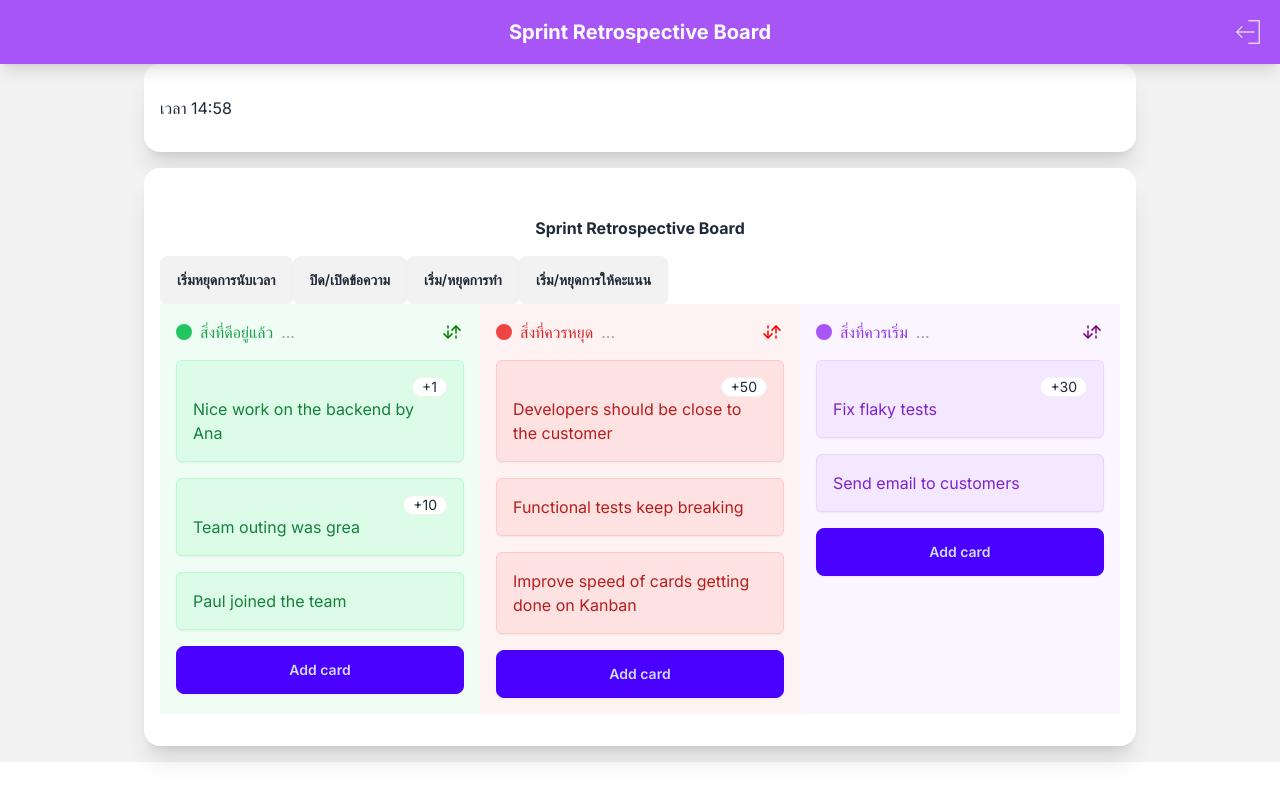
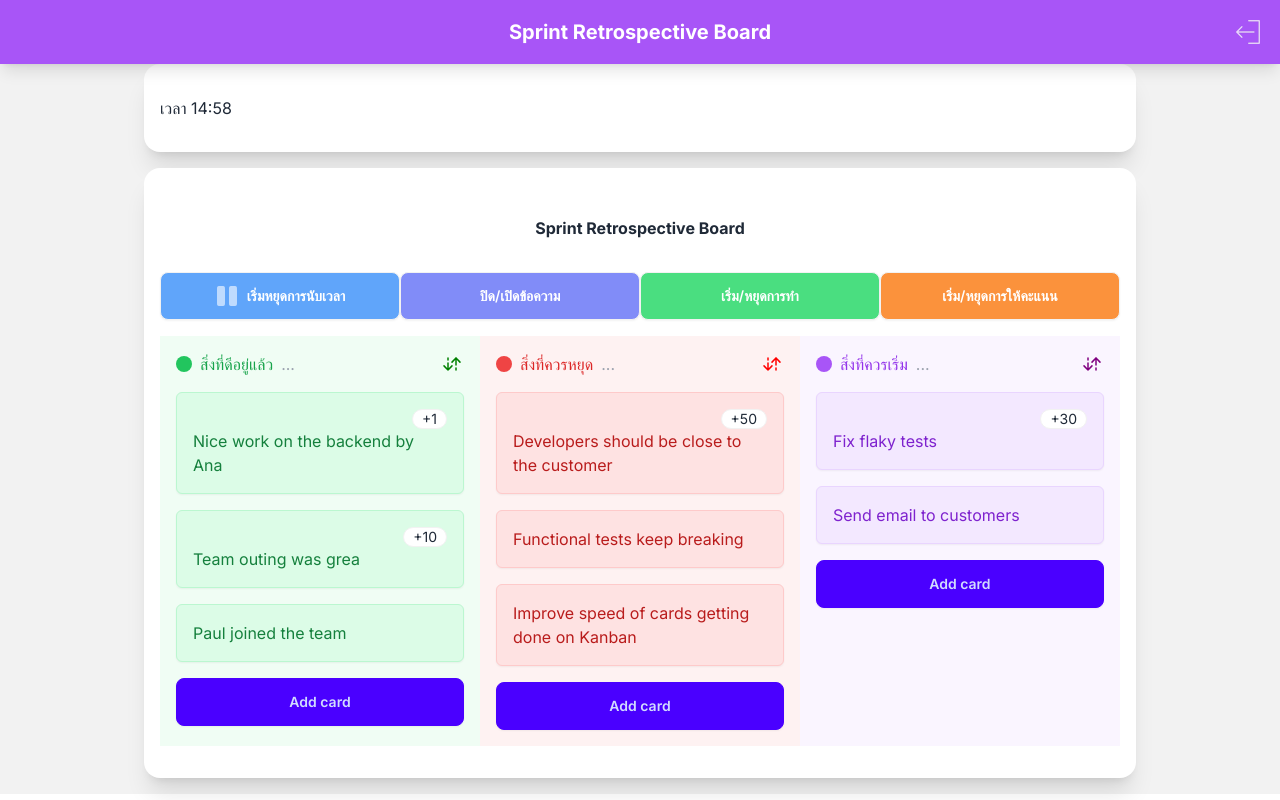
Before and after one commit to Tonkungs/point-estimation, a Next.js app: page /board in a window 1280 px wide. Both pictures are taken after a click on the button "เริ่มหยุดการนับเวลา". Built offline with nearby package versions, Linux system fonts and the light colour scheme; no server answers.

Commit message:
Update Icon - PlayIcon - PauseIcon

```diff
--- /dev/null
+++ b/app/board/components/PauseIcon.tsx
@@ -0,0 +1,45 @@
+import React from 'react';
+
+interface SvgIconProps {
+  width?: number;
+  height?: number;
+  color?: string; // Tailwind CSS class for color
+}
+
+const PauseIcon: React.FC<SvgIconProps> = ({ width = 24, height = 24, color = 'text-gray-700' }) => {
+  return (
+    <svg
+      viewBox="0 0 24 24"
+      fill="none"
+      xmlns="http://www.w3.org/2000/svg"
+      width={width}
+      height={height}
+      className={color}
+    >
+      <g id="SVGRepo_bgCarrier" strokeWidth="0"></g>
+      <g id="SVGRepo_tracerCarrier" strokeLinecap="round" strokeLinejoin="round"></g>
+      <g id="SVGRepo_iconCarrier">
+        <path
+          d="M2 6C2 4.11438 2 3.17157 2.58579 2.58579C3.17157 2 4.11438 2 6 2C7.88562 2 8.82843 2 9.41421 2.58579C10 3.17157 10 4.11438 10 6V18C10 19.8856 10 20.8284 9.41421 21.4142C8.82843 22 7.88562 22 6 22C4.11438 22 3.17157 22 2.58579 21.4142C2 20.8284 2 19.8856 2 18V6Z"
+          fill="currentColor"
+          stroke-width="1.5"
+        // stroke={color}
+        // strokeWidth="1"
+        // strokeLinecap="round"
+        // strokeLinejoin="round"
+        ></path>
+        <path
+          d="M14 6C14 4.11438 14 3.17157 14.5858 2.58579C15.1716 2 16.1144 2 18 2C19.8856 2 20.8284 2 21.4142 2.58579C22 3.17157 22 4.11438 22 6V18C22 19.8856 22 20.8284 21.4142 21.4142C20.8284 22 19.8856 22 18 22C16.1144 22 15.1716 22 14.5858 21.4142C14 20.8284 14 19.8856 14 18V6Z"
+          fill="currentColor"
+          stroke-width="1.5"
+        // stroke={color}
+        // strokeWidth="1"
+        // strokeLinecap="round"
+        // strokeLinejoin="round"
+        ></path>
+      </g>
+    </svg>
+  );
+};
+
+export default PauseIcon;
--- /dev/null
+++ b/app/board/components/PlayIcon.tsx
@@ -0,0 +1,33 @@
+import React from 'react';
+
+interface SvgIconProps {
+  width?: number;
+  height?: number;
+  color?: string; // Tailwind CSS class for color
+}
+
+const ChevronRightIcon: React.FC<SvgIconProps> = ({
+  width = 24,
+  height = 24,
+  color = 'text-gray-700', // Default color
+}) => {
+  return (
+    <svg
+      width={width}
+      height={height}
+      className={color}
+      viewBox="0 0 24 24" fill="none" xmlns="http://www.w3.org/2000/svg">
+      <g id="SVGRepo_bgCarrier" stroke-width="0"></g>
+      <g id="SVGRepo_tracerCarrier" stroke-linecap="round" stroke-linejoin="round"></g>
+      <g id="SVGRepo_iconCarrier">
+        <path d="M20.4086 9.35258C22.5305 10.5065 22.5305 13.4935 20.4086 14.6474L7.59662 21.6145C5.53435 22.736 3 21.2763 3 18.9671L3 5.0329C3 2.72368 5.53435 1.26402 7.59661 2.38548L20.4086 9.35258Z"
+
+          fill="currentColor"
+          stroke-width="1.5">
+        </path>
+      </g>
+    </svg>
+  );
+};
+
+export default ChevronRightIcon;
--- a/app/board/page.tsx
+++ b/app/board/page.tsx
@@ -6,11 +6,13 @@ import { CardProps, ColumnProps, EbgColor, ESORTTYPE, ICard } from "./interface"
 import PencilIcon from "./components/Pencil";
 import Utils from "@/utils/utils";
 import ModelConfirm from "./components/ModelConfirm";
-import MinusIcon from "./components/MinusIcon";
+// import MinusIcon from "./components/MinusIcon";
 import ArrowUpIcon from "./components/ArrowUpIcon";
 import ArrowDownIcon from "./components/ArrowDownIcon";
 import ClockIcon from "./components/ClockIcon";
 import RemoveIcon from "./components/RemoveIcon";
+import PlayIcon from "./components/PlayIcon";
+import PauseIcon from "./components/PauseIcon";
 
 const Card: React.FC<CardProps> = ({
   content, bgColor, title, isBlur, isEdit,
@@ -368,11 +370,14 @@ const Board: React.FC = () => {
       <div className="text-center font-bold my-4">
         Sprint Retrospective Board
       </div>
-      <div className="flex">
-        <button type="button" className="btn" onClick={startTime}>เริ่มหยุดการนับเวลา</button>
-        <button type="button" className="btn" onClick={setTextBlur}>ปิด/เปิดข้อความ</button>
-        <button type="button" className="btn" onClick={setEditText}>เริ่ม/หยุดการทำ</button>
-        <button type="button" className="btn" onClick={setPointEsti}>เริ่ม/หยุดการให้คะแนน</button>
+      <div className="flex my-4">
+        <button type="button" className="btn flex-1 bg-blue-400 text-white hover:bg-blue-600" onClick={startTime}>
+          {isTimeRun ? <PauseIcon color="text-blue-200" width={24} height={24} /> : <PlayIcon color="text-blue-200" width={24} height={24} />}
+          เริ่มหยุดการนับเวลา
+        </button>
+        <button type="button" className="btn flex-1 bg-indigo-400 text-white hover:bg-indigo-600" onClick={setTextBlur}>ปิด/เปิดข้อความ</button>
+        <button type="button" className="btn flex-1 bg-green-400 text-white hover:bg-green-600" onClick={setEditText}>เริ่ม/หยุดการทำ</button>
+        <button type="button" className="btn flex-1 bg-orange-400 text-white hover:bg-orange-600" onClick={setPointEsti}>เริ่ม/หยุดการให้คะแนน</button>
       </div>
       <div className="flex">
 
```
